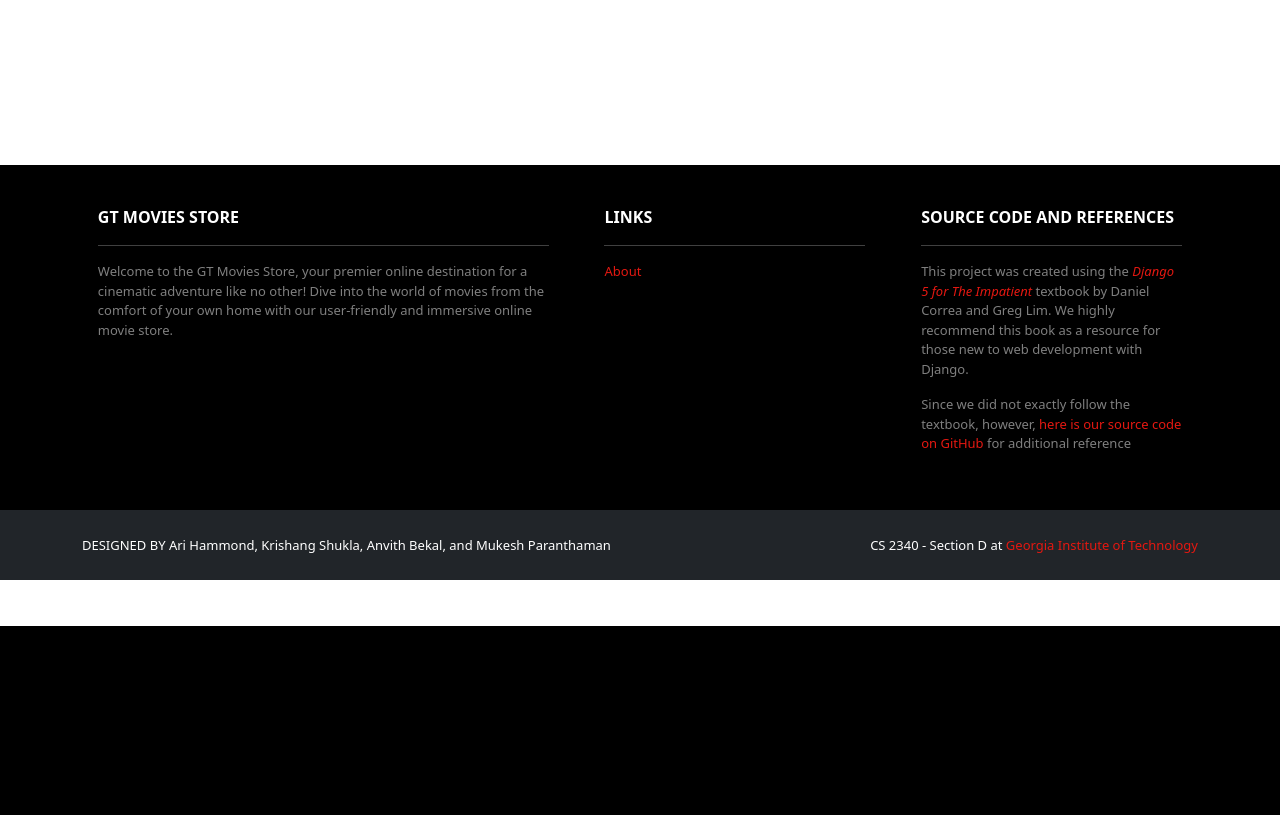
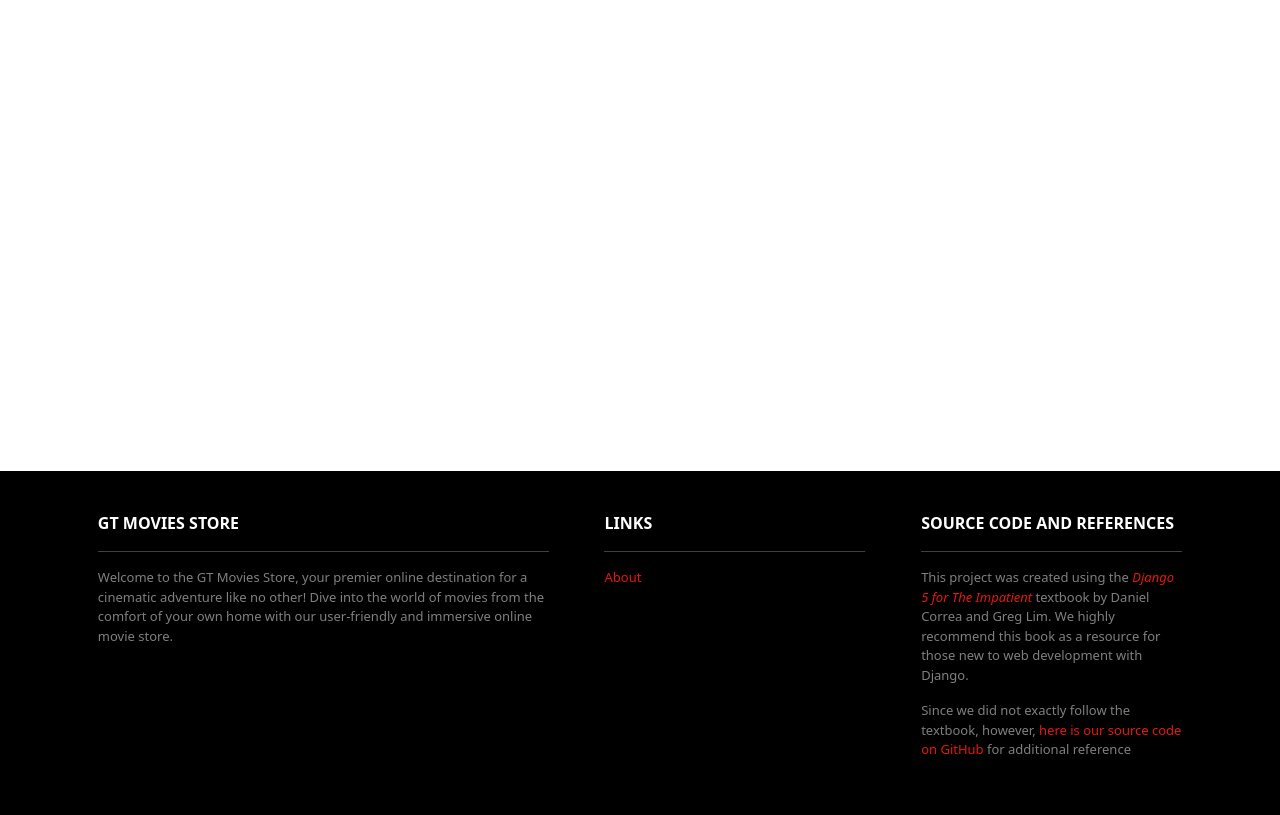
Before and after one commit to MukProgram/2340Project1, a Django app: template GTMoviesStore/cart/templates/cart/purchase.html in a window 1280 px wide. Shown: the part 174-989 px from the top of the page. Before the commit the page ends 800 px from the top, so only its background shows below. Run offline with Django 5.2, Linux system fonts and the light colour scheme; the template is opened without the code that fills it, so the values that code supplies are empty.

Commit message:
styling for edit review and purchase
Fixing footer issue with purchase confirmation page, attempting to fix base template issues with edit review page

```diff
--- a/GTMoviesStore/Movies/templates/Movies/edit_review.html
+++ b/GTMoviesStore/Movies/templates/Movies/edit_review.html
@@ -1,8 +1,9 @@
 {%  extends 'Movies/base.html' %}
 {%  block content %}
+    {% load static %}
 <div class="p-3">
     <div class="container">
-        <div class="row mt-3">
+        <div class="row mt-5">
             <div class="col mx-auto mb-3">
                 <h2>Edit Review</h2>
                 <hr />
--- a/GTMoviesStore/cart/templates/cart/purchase.html
+++ b/GTMoviesStore/cart/templates/cart/purchase.html
@@ -2,13 +2,14 @@
 {% block content %}
 <div class="p-3 m-3">
     <div class="container">
-        <div class="row mt-5 mb-6" style="margin-bottom:100px">
+        <div class="row my-5" style="margin-bottom:100px">
             <div class="col mx-auto mb-3">
                 <h2>Purchase Completed</h2>
                 <hr />
                 <p> Congratulations, purchase completed. Order number is: <b>#{{ template_data.order_id }}</b></p>
             </div>
         </div>
+        <div class="row my-5 spacer" style="height:310px;margin-bottom: 200px"></div>
     </div>
 </div>
 {% endblock %}
```
